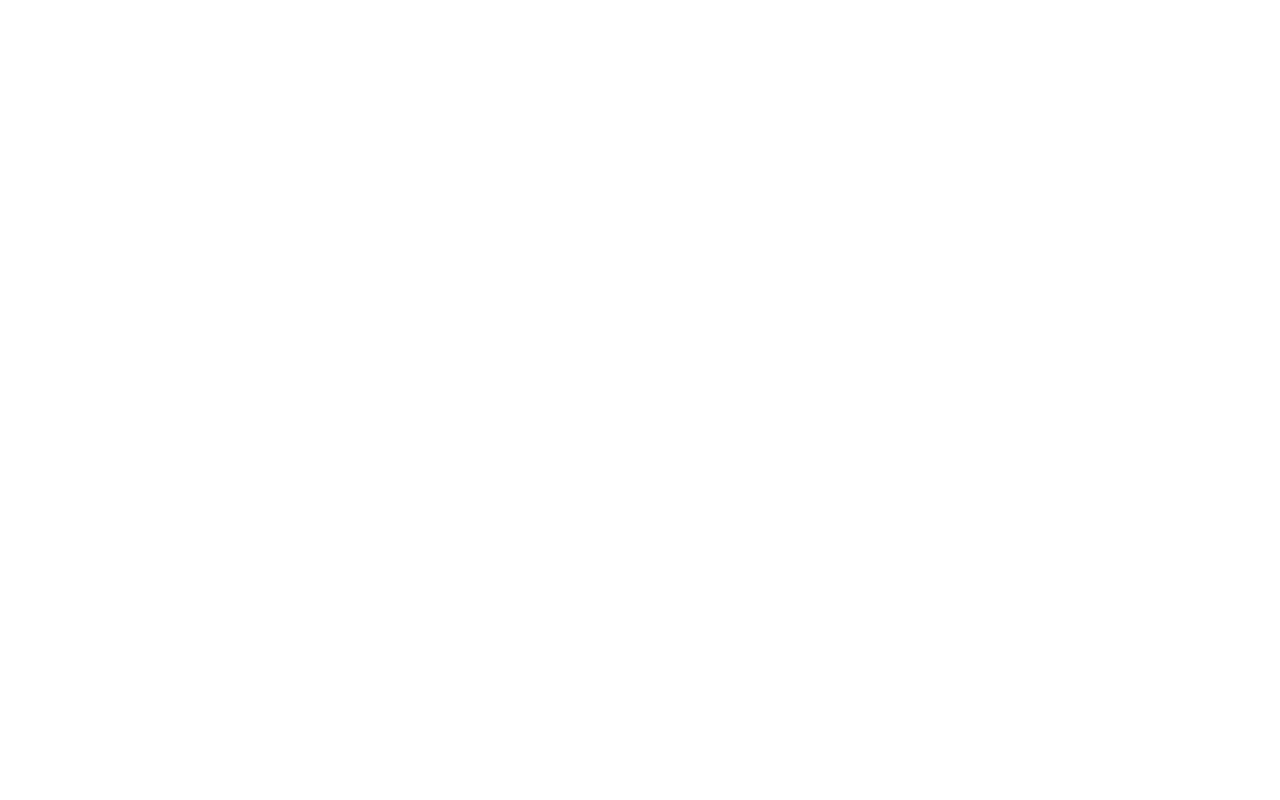
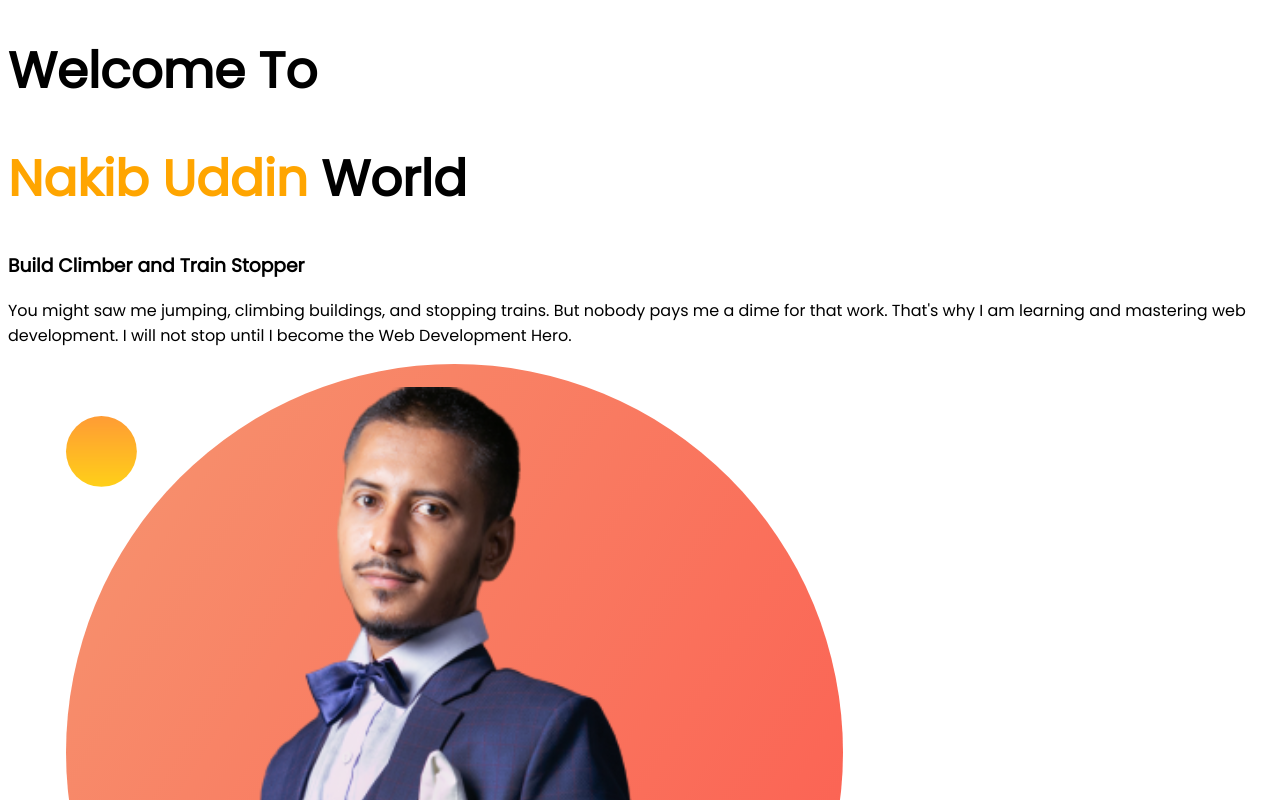
Before and after one commit to nakibuddin/developer-portfolio, a plain HTML site: page index.html in a window 1280 px wide. Shown: the top 800 px of the page. Drawn offline with Linux system fonts and the light colour scheme.

Commit message:
my picture added

```diff
--- a/index.html
+++ b/index.html
@@ -2,9 +2,17 @@
 <html lang="en">
 <head>
     <title>Nakib Portfolio</title>
+    <link rel="preconnect" href="https://fonts.googleapis.com">
+    <link rel="preconnect" href="https://fonts.gstatic.com" crossorigin>
+    <link href="https://fonts.googleapis.com/css2?family=Poppins&display=swap" rel="stylesheet">
+
     <link rel="stylesheet" href="style.css">
 </head>
 <body>
-
+    <h1>Welcome To</h1>
+    <h1> <span class="orange-color">Nakib Uddin</span> World</h1>
+    <h3>Build Climber and Train Stopper</h3>
+    <p>You might saw me jumping, climbing buildings, and stopping trains. But nobody pays me a dime for that work. That's why I am learning and mastering web development. I will not stop until I become the Web Development Hero.</p>
+    <img src="images/Nakib-pic-with-bg.png" alt="image not found">
 </body>
 </html>
--- a/style.css
+++ b/style.css
@@ -0,0 +1,9 @@
+body{
+    font-family: 'Poppins', sans-serif;
+}
+h1{
+    font-size: 50px;
+}
+.orange-color{
+    color: orange;
+}
```
Also changed, not shown: images/Nakib-pic-with-bg.png (added), images/dream-bg.png (added), images/exp-bg.png (added), images/jhankar.png (added), images/jhankar2.png (added), images/my-bg.png (added), images/my-bg2.png (added), images/top-banner.png (added), 7 other files.
